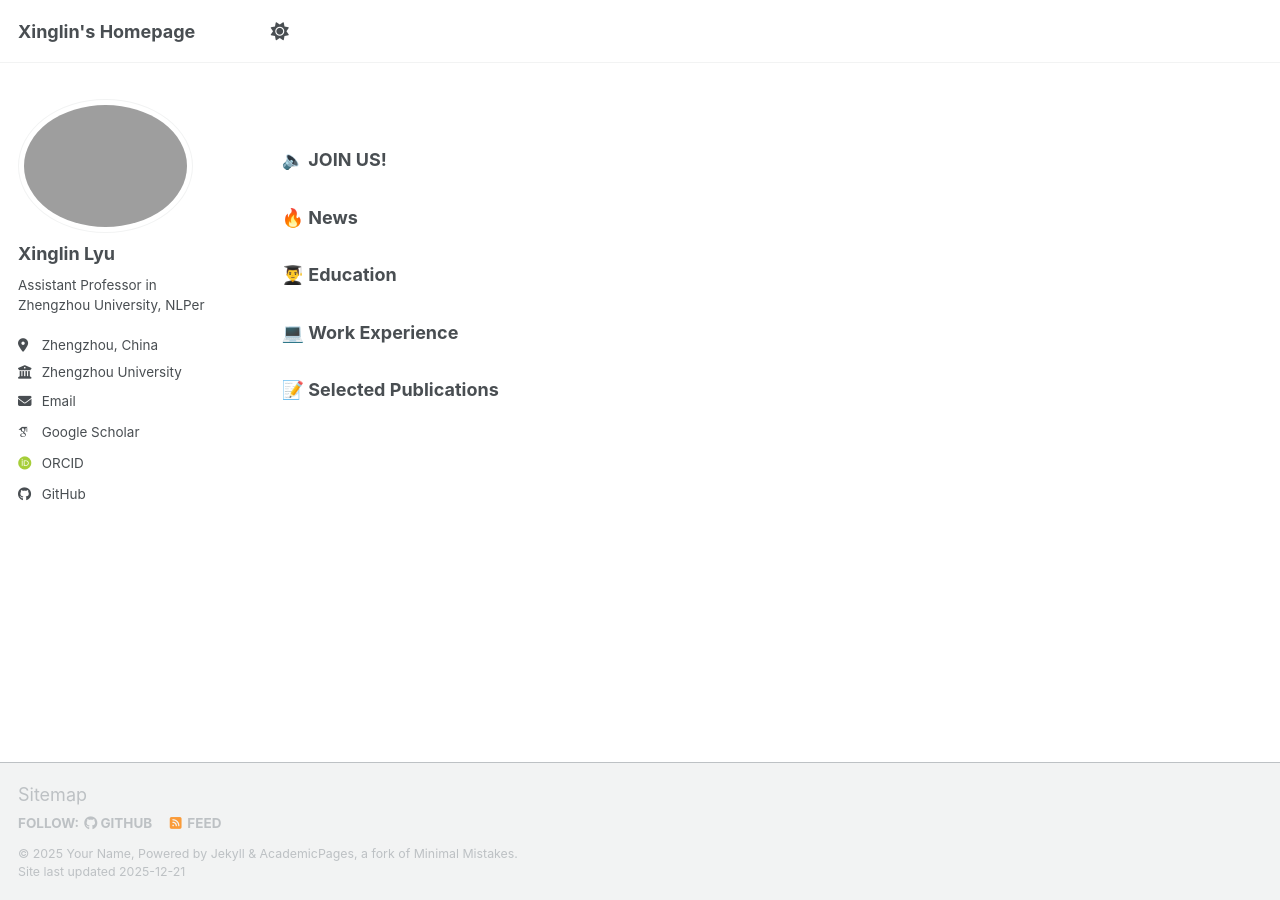
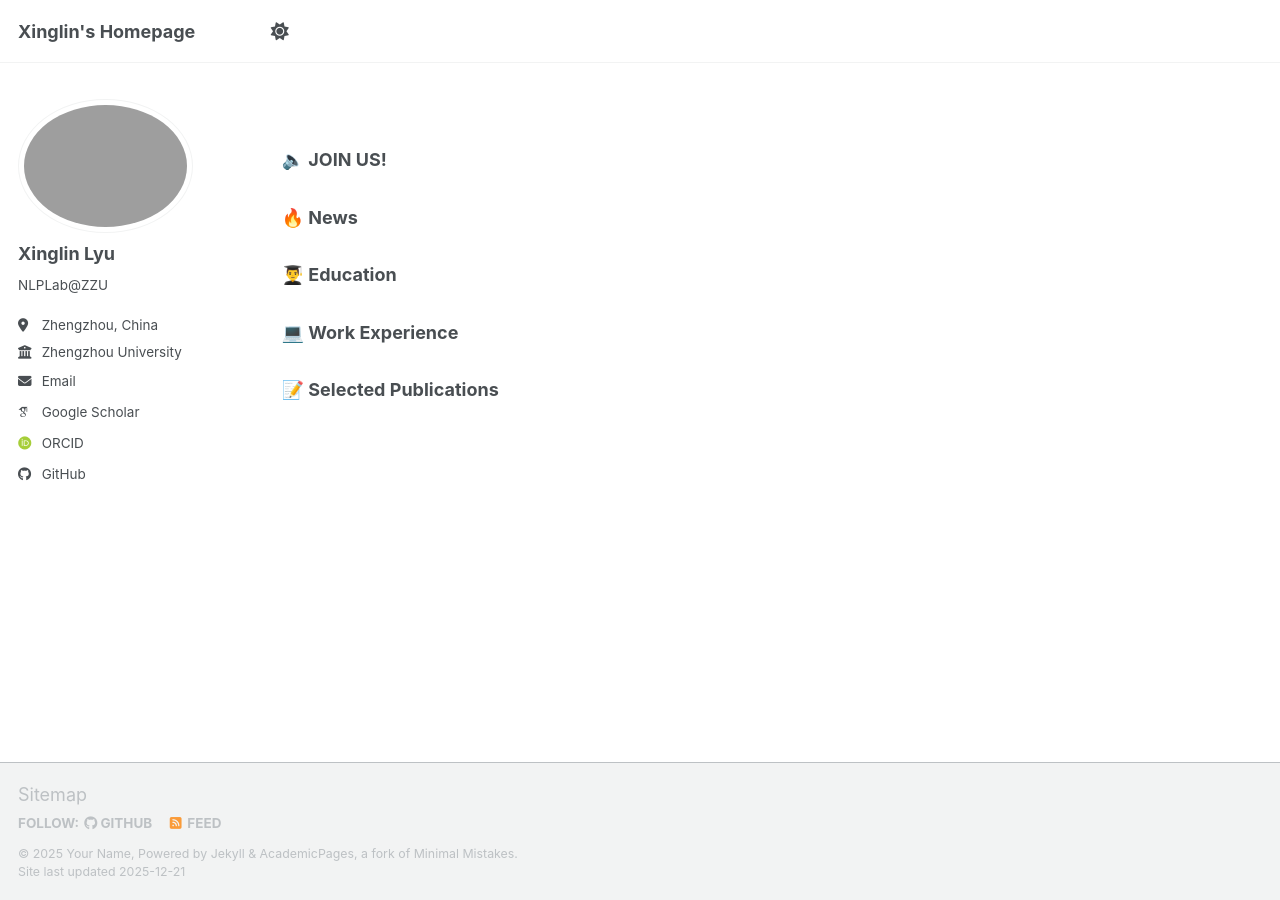
Before and after one commit to xllyu-nlp/xllyu-nlp.github.io, a Jekyll site: the page built from _pages/about.md, in a window 1280 px wide. Built offline with Jekyll 4.4.1, drawn with Linux system fonts in a browser that asks for light colours; some web fonts are replaced; a script bundle is joined from its source files by our own code; library files that are not in the unit come from our copies.

Commit message:
Update bio in configuration file

```diff
--- a/_config.yml
+++ b/_config.yml
@@ -26,7 +26,7 @@ author:
   avatar           : "IMG_1458.PNG"
   name             : "Xinglin Lyu"
   # pronouns         : "he/him"
-  bio              : "Assistant Professor in Zhengzhou University, NLPer"
+  bio              : "NLPLab@ZZU"
   location         : "Zhengzhou, China"
   employer         : "Zhengzhou University"
   uri              : # URL
```
